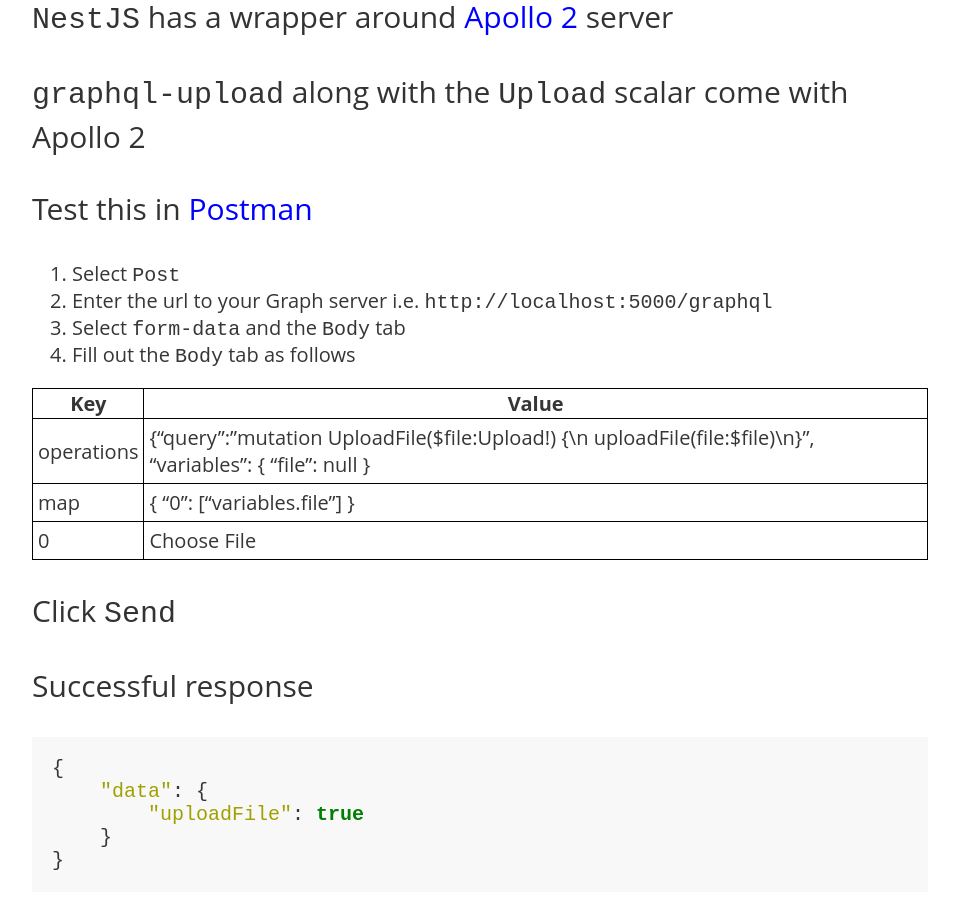
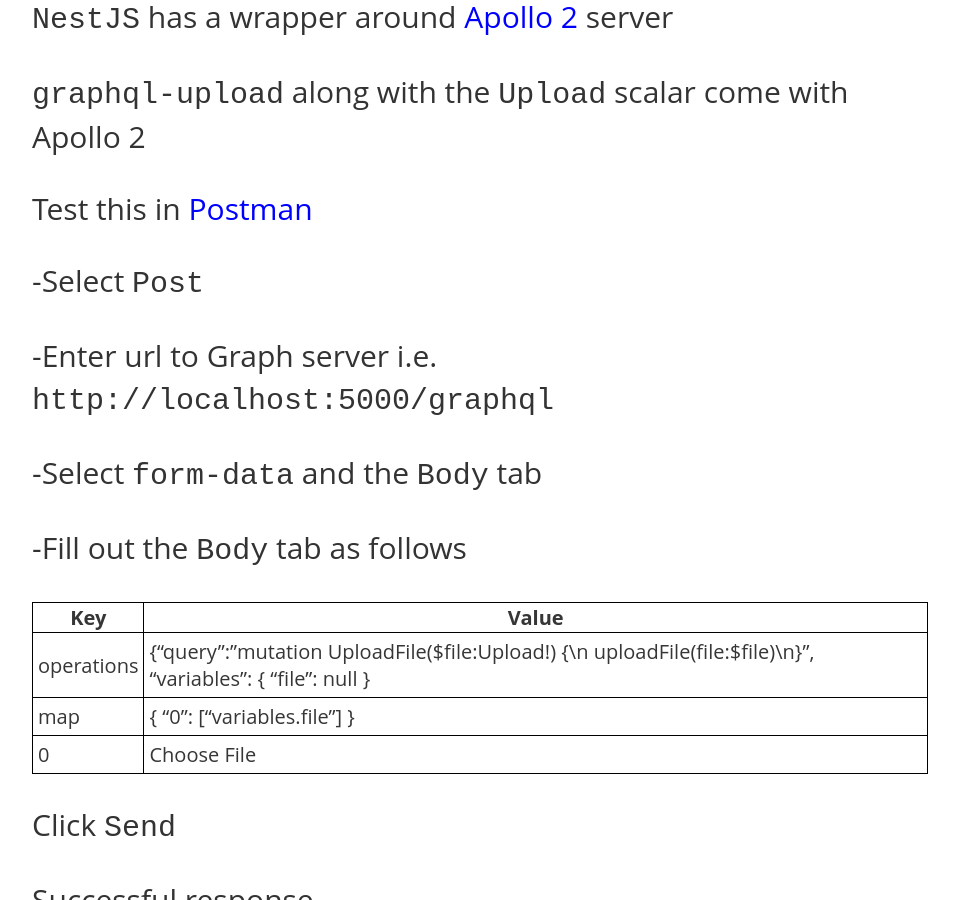
Before and after one commit to stephen-knutter/stephen-knutter.github.io, a Jekyll site: the page built from _posts/2020-02-07-nestjs-graphql-file-upload.md, in a window 1280 px wide and 900 px high, scrolled down 1638 px. Shown: the whole window, without its empty margins (160-1119 px from the left). Built offline with Jekyll 4.4.1, drawn with Linux system fonts in a browser that asks for light colours.

Commit message:
remove list

```diff
--- a/_posts/2020-02-07-nestjs-graphql-file-upload.md
+++ b/_posts/2020-02-07-nestjs-graphql-file-upload.md
@@ -53,10 +53,13 @@
 
 Test this in [Postman](https://www.postman.com/downloads/)
 
-1. Select `Post`
-2. Enter the url to your Graph server i.e. `http://localhost:5000/graphql`
-3. Select `form-data` and the `Body` tab
-4. Fill out the `Body` tab as follows
+-Select `Post`
+
+-Enter url to Graph server i.e. `http://localhost:5000/graphql`
+
+-Select `form-data` and the `Body` tab
+
+-Fill out the `Body` tab as follows
 
 | Key           | Value         |
 | ------------- |-------------|
```
